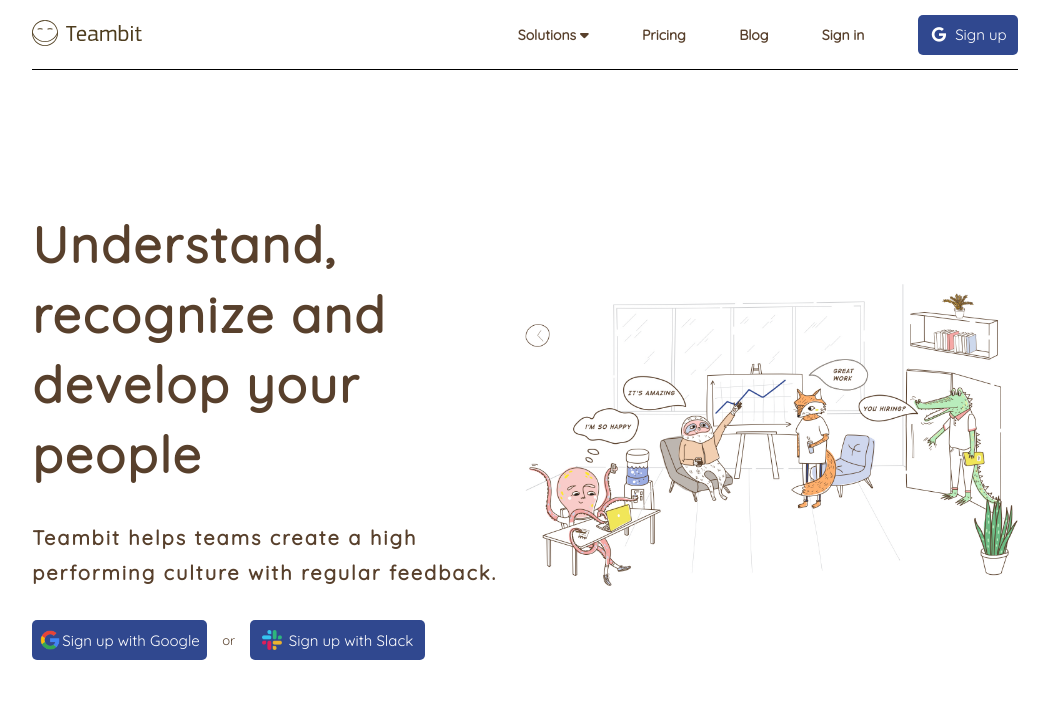
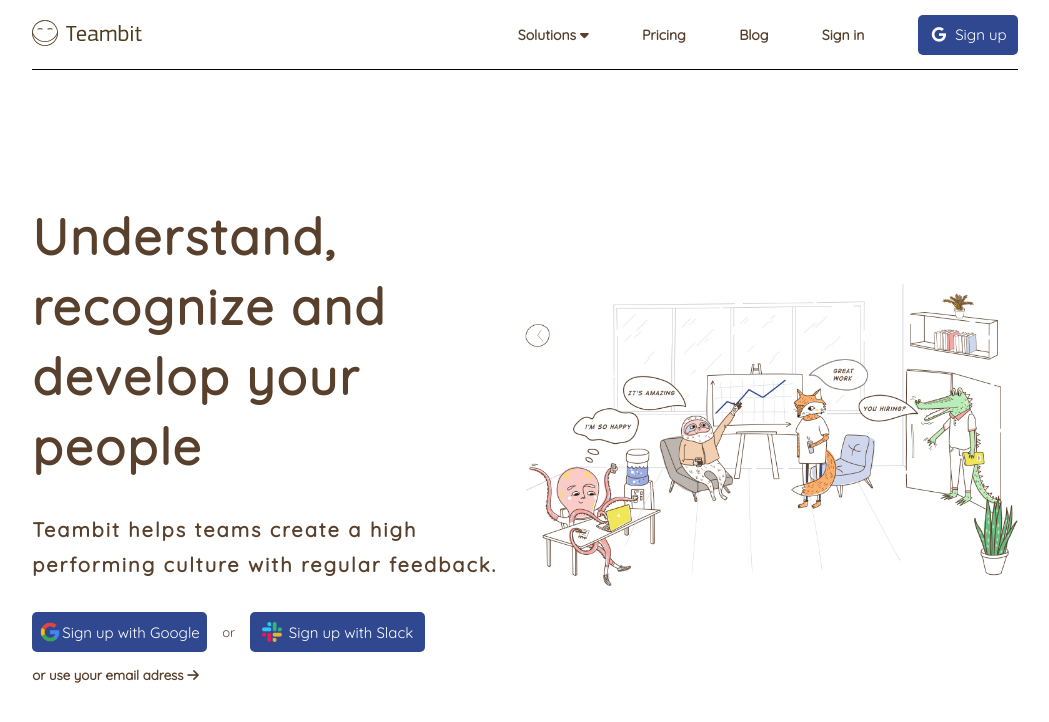
Before and after one commit to Jasmin-Mediani/node-sass-teambit, a website: page index.html in a window 1280 px wide. Shown: the whole page, without its empty margins (115-1164 px from the left). Drawn offline with Linux system fonts and the light colour scheme.

Commit message:
aggiunto ultimo elemento della prima sezione

```diff
--- a/index.html
+++ b/index.html
@@ -50,6 +50,7 @@
               <span>Sign up with Slack</span>
             </button>
           </div>
+          <h5>or use your email adress <i class="fas fa-arrow-right"></i></h5>
         </div>
         <div class="container container-dx">
           <img src="img/illustration-main.jpg" alt="" />
```
